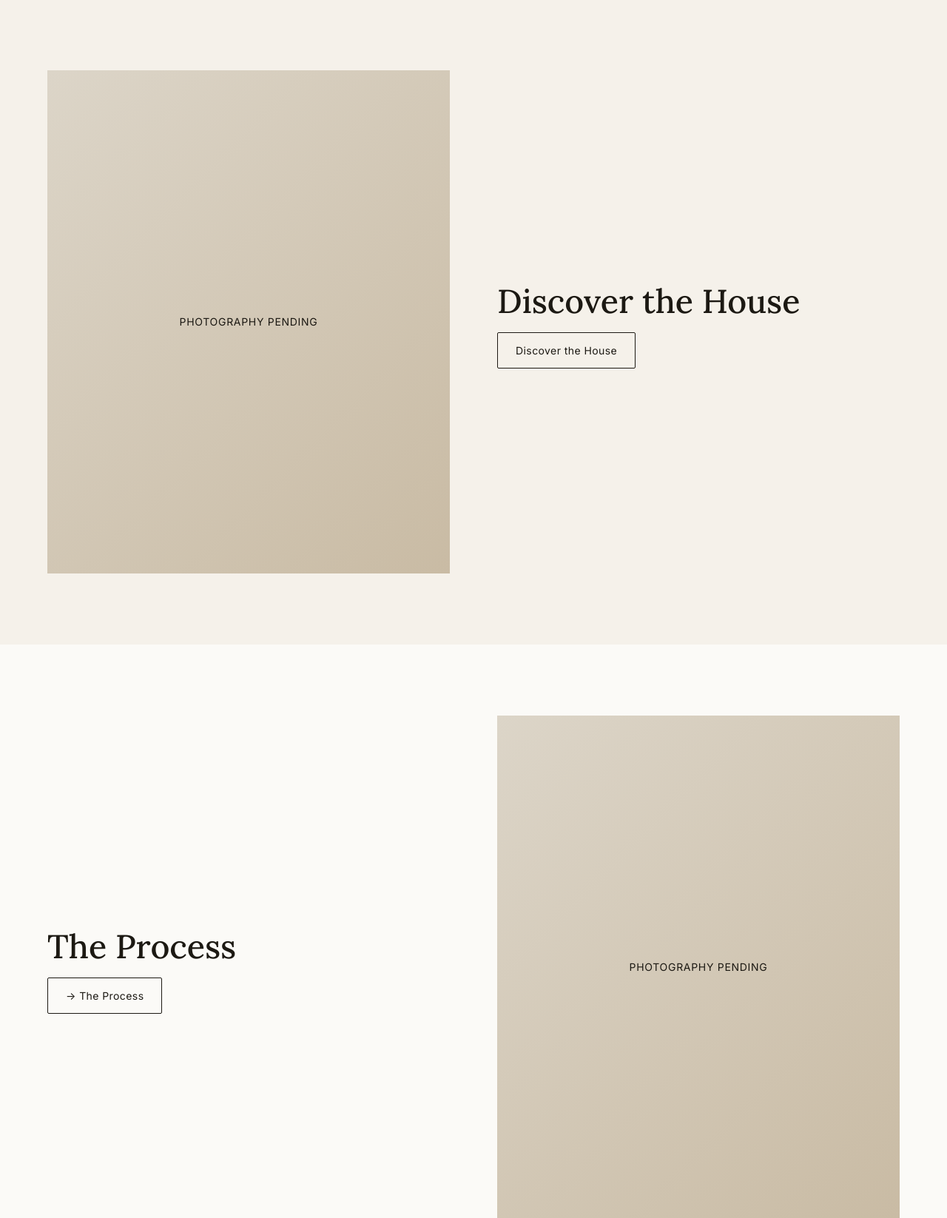
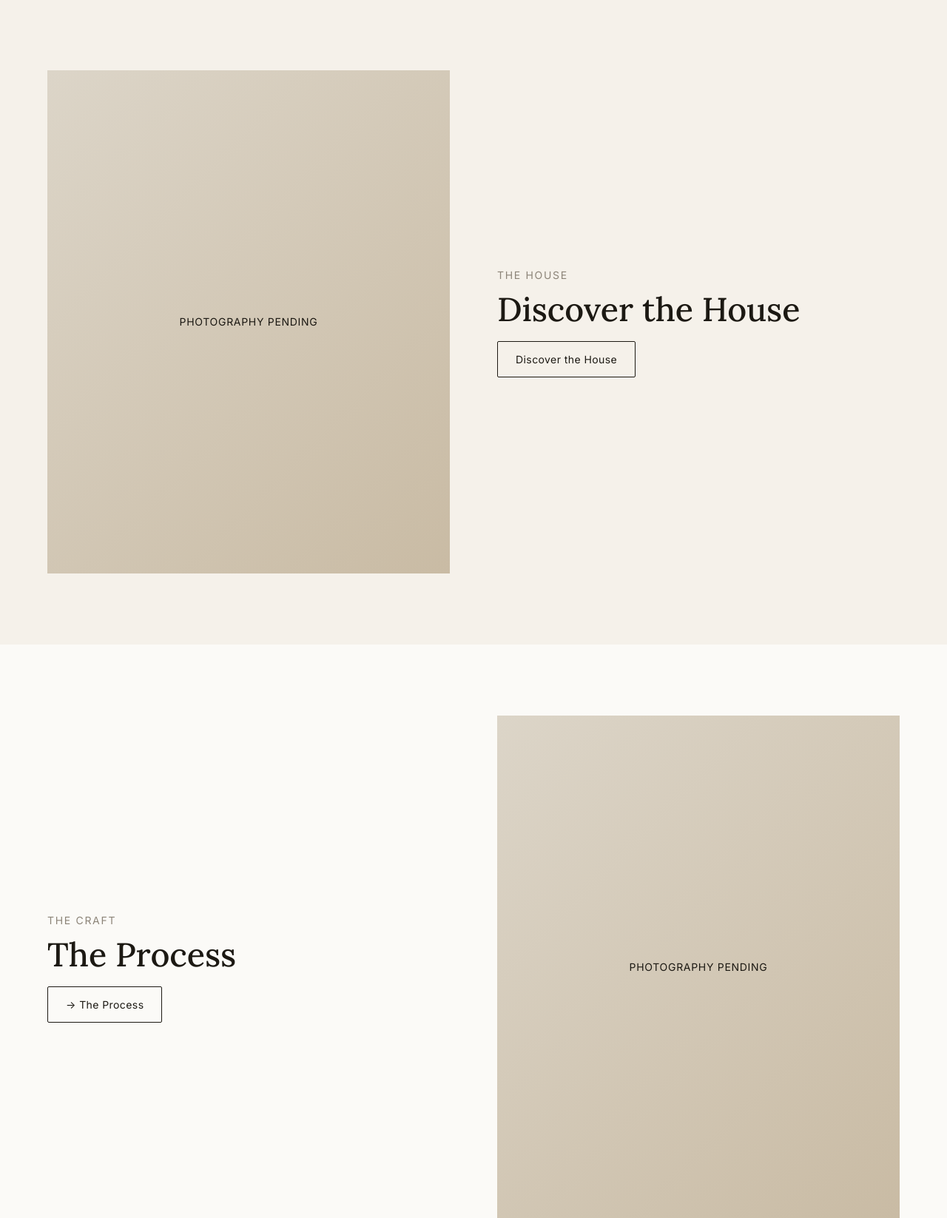
Before and after one commit to ducdatcm/mq-tailor, a Node server app: page /en/ in a window 1280 px wide. Shown: the part 912-2558 px from the top of the page at 74% size. Run offline with Node 20, Linux system fonts and the light colour scheme; data that the repository does not hold is empty; some libraries are stand-ins or nearby versions.

Commit message:
Fix homepage teaser headlines not being editable from Page Copy
The House/Craft/People/Visit teaser sections on the homepage had their
big <h2> headline hardcoded in the template, while only the small eyebrow
label above it was actually wired to the admin-editable title field —
so editing "Title" in Admin > Page Copy silently only changed the small
label, never the headline text you'd actually notice. Swapped it: the
title field now drives the real headline (falling back to the original
hardcoded text if ever cleared), and the eyebrow uses a small fixed
label instead. Added a data-fix migration that backfills the title_en/vi
on unedited rows to match what was already showing, so this ships with
zero visual change until someone actually edits it.

Co-Authored-By: Claude Sonnet 5 <noreply@anthropic.com>

```diff
--- a/src/locales/en.json
+++ b/src/locales/en.json
@@ -30,7 +30,11 @@
     "send_enquiry": "Send Enquiry"
   },
   "home": {
-    "journal_heading": "From the Journal"
+    "journal_heading": "From the Journal",
+    "house_eyebrow": "The House",
+    "craft_eyebrow": "The Craft",
+    "people_eyebrow": "The People",
+    "visit_eyebrow": "Visit"
   },
   "process": {
     "heading": "The Process",
--- a/src/locales/vi.json
+++ b/src/locales/vi.json
@@ -30,7 +30,11 @@
     "send_enquiry": "Gửi Liên Hệ"
   },
   "home": {
-    "journal_heading": "Từ Journal"
+    "journal_heading": "Từ Journal",
+    "house_eyebrow": "Nhà May",
+    "craft_eyebrow": "Tay Nghề",
+    "people_eyebrow": "Con Người",
+    "visit_eyebrow": "Ghé Thăm"
   },
   "process": {
     "heading": "Quy Trình",
--- a/src/views/pages/home.ejs
+++ b/src/views/pages/home.ejs
@@ -19,8 +19,8 @@
       <%- include('../partials/image', { media: content.house_teaser && content.house_teaser.media, alt: content.house_teaser ? content.house_teaser['title_' + lang] : '', ratio: '4/5' }) %>
     </div>
     <div>
-      <span class="eyebrow"><%= content.house_teaser ? content.house_teaser['title_' + lang] : '' %></span>
-      <h2><%= t('cta.discover_the_house') %></h2>
+      <span class="eyebrow"><%= t('home.house_eyebrow') %></span>
+      <h2><%= content.house_teaser && content.house_teaser['title_' + lang] ? content.house_teaser['title_' + lang] : t('cta.discover_the_house') %></h2>
       <p><%= content.house_teaser ? content.house_teaser['body_' + lang] : '' %></p>
       <a class="btn btn--outline" href="/<%= lang %>/the-house"><%= t('cta.discover_the_house') %></a>
     </div>
@@ -33,8 +33,8 @@
       <%- include('../partials/image', { media: content.craft_teaser && content.craft_teaser.media, alt: content.craft_teaser ? content.craft_teaser['title_' + lang] : '', ratio: '4/5' }) %>
     </div>
     <div>
-      <span class="eyebrow"><%= content.craft_teaser ? content.craft_teaser['title_' + lang] : '' %></span>
-      <h2><%= t('process.heading') %></h2>
+      <span class="eyebrow"><%= t('home.craft_eyebrow') %></span>
+      <h2><%= content.craft_teaser && content.craft_teaser['title_' + lang] ? content.craft_teaser['title_' + lang] : t('process.heading') %></h2>
       <p><%= content.craft_teaser ? content.craft_teaser['body_' + lang] : '' %></p>
       <a class="btn btn--outline" href="/<%= lang %>/the-process">→ <%= t('process.heading') %></a>
     </div>
@@ -47,8 +47,8 @@
       <%- include('../partials/image', { media: content.people_teaser && content.people_teaser.media, alt: content.people_teaser ? content.people_teaser['title_' + lang] : '', ratio: '4/5' }) %>
     </div>
     <div>
-      <span class="eyebrow"><%= content.people_teaser ? content.people_teaser['title_' + lang] : '' %></span>
-      <h2><%= t('cta.meet_the_people') %></h2>
+      <span class="eyebrow"><%= t('home.people_eyebrow') %></span>
+      <h2><%= content.people_teaser && content.people_teaser['title_' + lang] ? content.people_teaser['title_' + lang] : t('cta.meet_the_people') %></h2>
       <p><%= content.people_teaser ? content.people_teaser['body_' + lang] : '' %></p>
       <a class="btn btn--outline" href="/<%= lang %>/our-people"><%= t('cta.meet_the_people') %></a>
     </div>
@@ -96,8 +96,8 @@
 
 <section class="section section--alt reveal">
   <div class="container container--narrow text-center">
-    <span class="eyebrow"><%= content.visit_teaser ? content.visit_teaser['title_' + lang] : t('nav.visit') %></span>
-    <h2><%= t('cta.visit_the_house') %></h2>
+    <span class="eyebrow"><%= t('home.visit_eyebrow') %></span>
+    <h2><%= content.visit_teaser && content.visit_teaser['title_' + lang] ? content.visit_teaser['title_' + lang] : t('cta.visit_the_house') %></h2>
     <p class="lede" style="margin-inline:auto;"><%= content.visit_teaser ? content.visit_teaser['body_' + lang] : '' %></p>
     <a class="btn" href="/<%= lang %>/visit"><%= t('cta.visit_the_house') %></a>
   </div>
```
Also changed, not shown: db/seeds/02_page_content.js (+4 -4 lines), db/migrations/20260101000013_fix_home_teaser_headline_titles.js (added).
